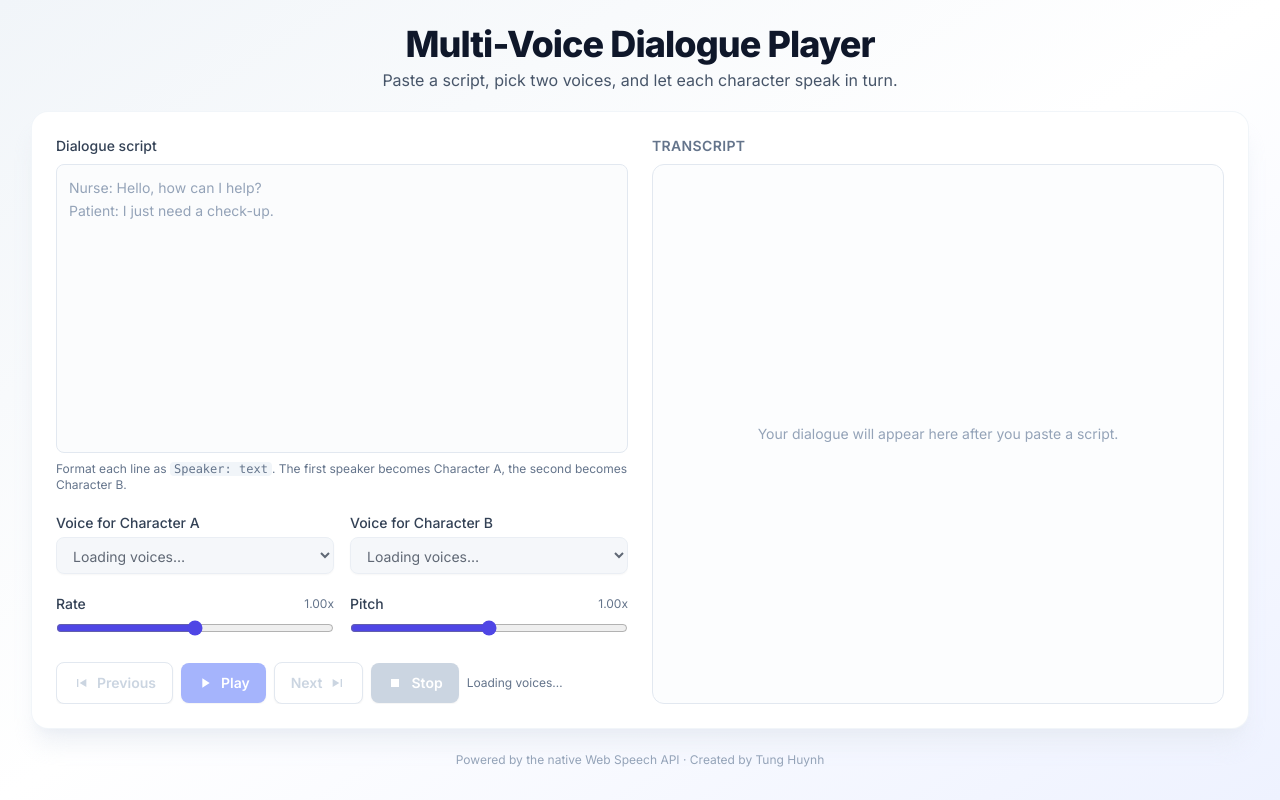
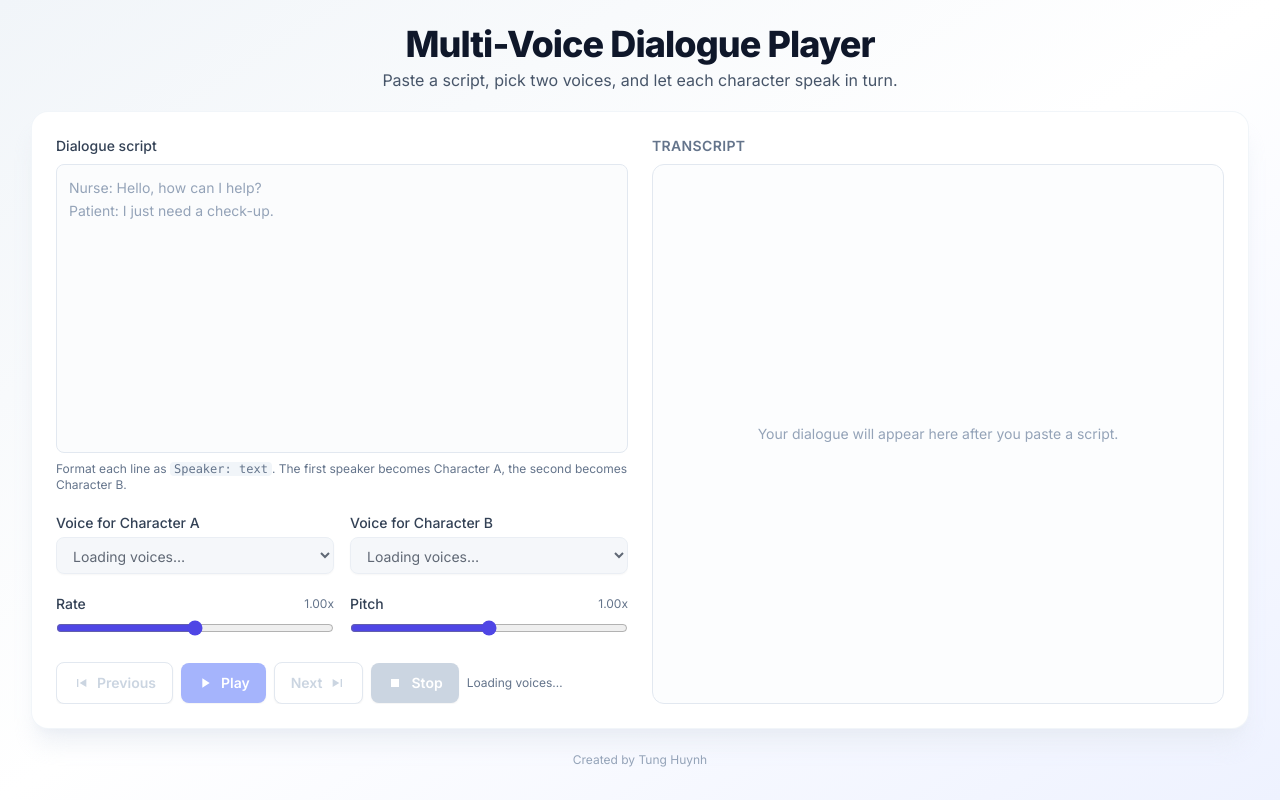
Before and after one commit to hthanhtungdev/Dual-Voice, a React (Vite) app: page / in a window 1280 px wide. Built offline with nearby package versions, Linux system fonts and the light colour scheme.

Commit message:
feat: add T favicon, update footer to Created by Tung Huynh

```diff
--- a/index.html
+++ b/index.html
@@ -1,6 +1,7 @@
 <!doctype html>
 <html lang="en">
   <head>
+    <link rel="icon" type="image/svg+xml" href="/favicon.svg" />
     <meta charset="UTF-8" />
     <meta name="viewport" content="width=device-width, initial-scale=1.0" />
     <link rel="preconnect" href="https://fonts.googleapis.com" />
--- a/src/App.jsx
+++ b/src/App.jsx
@@ -592,7 +592,7 @@
         </main>
 
         <footer className="mt-4 py-2 text-center text-xs text-slate-400 shrink-0">
-          Powered by the native Web Speech API · Created by Tung Huynh
+          Created by Tung Huynh
         </footer>
       </div>
     </div>
```
Also changed, not shown: public/favicon.svg (added).
